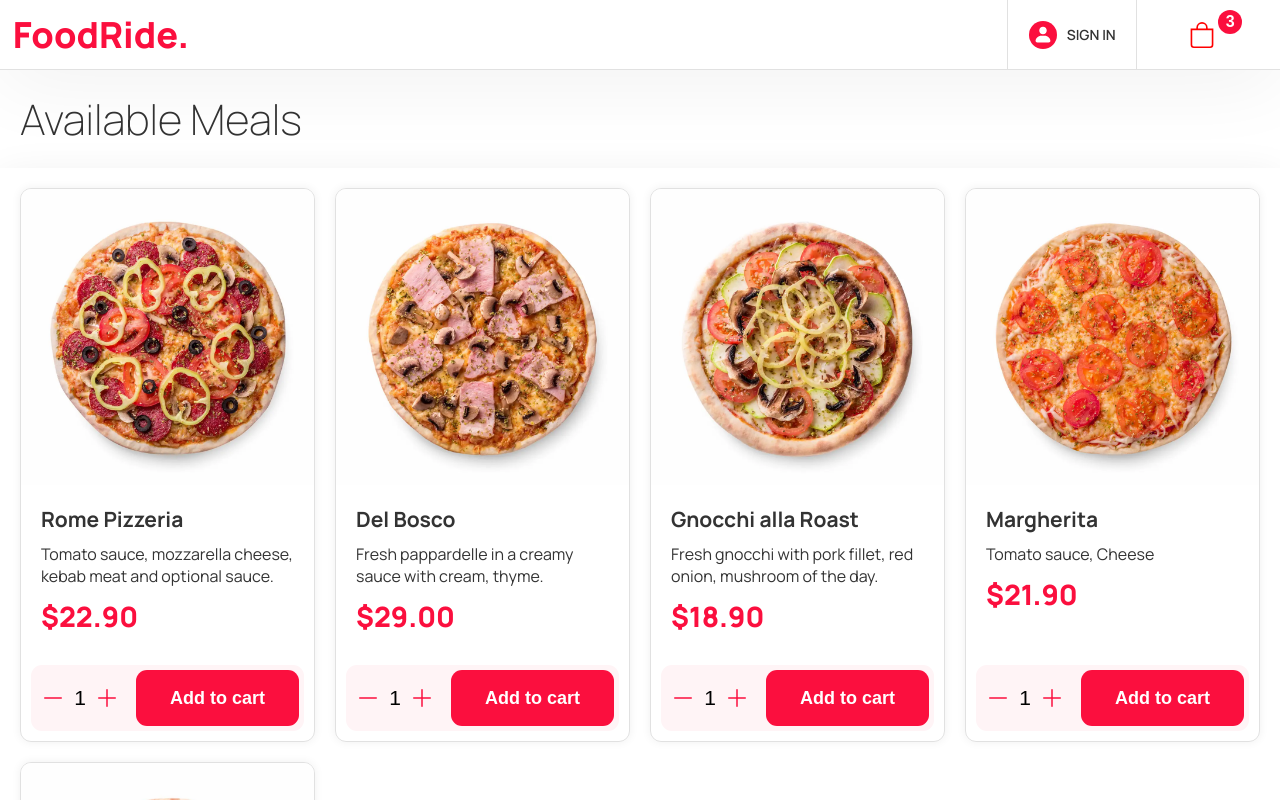
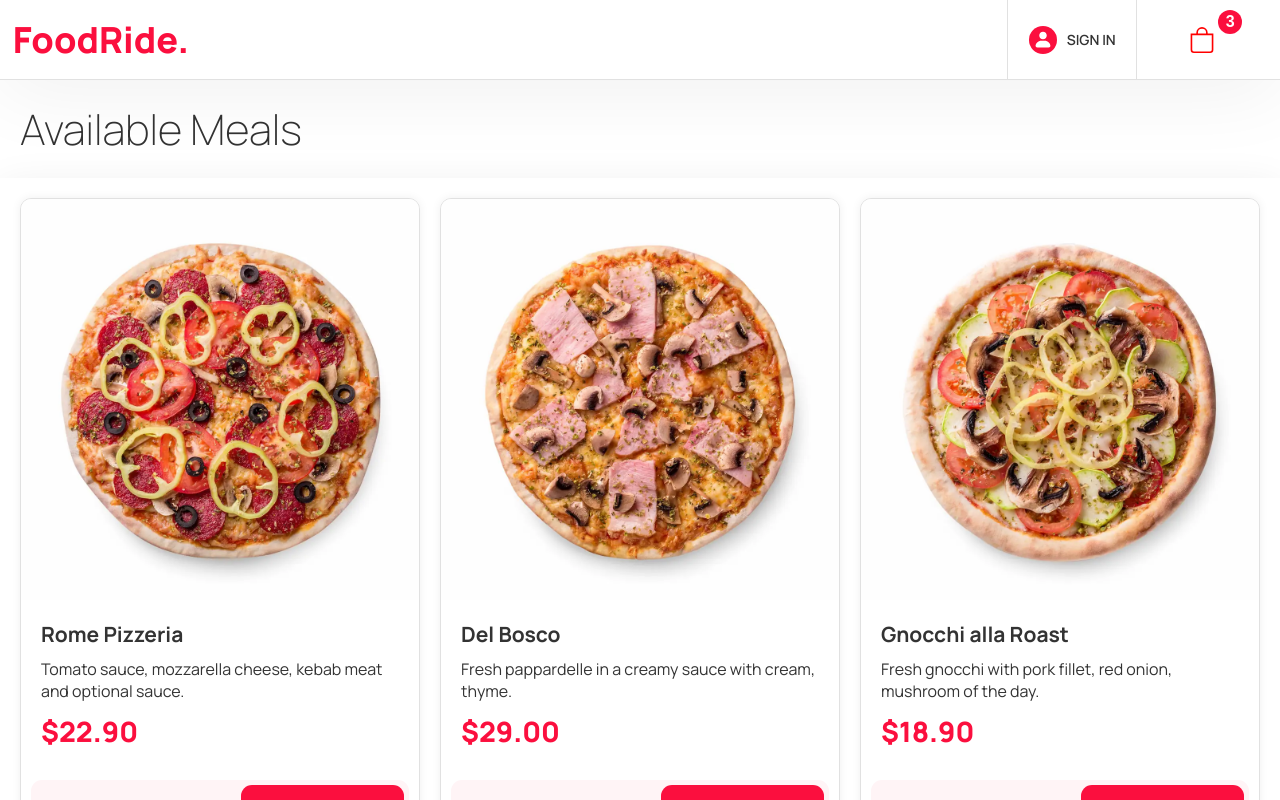
Before and after one commit to Mahyarnafisi/foodride, a React (Create React App) app: page / in a window 1280 px wide. Shown: the top 800 px of the page. Built offline with nearby package versions, Linux system fonts and the light colour scheme.

Commit message:
update style sheet to be more adaptable to devices
-Navbar
-Meals
-MealItemFormInput

```diff
--- a/src/components/cart/Cart.module.css
+++ b/src/components/cart/Cart.module.css
@@ -14,9 +14,9 @@
   z-index: 10;
   /* padding: 2rem; */
   background-color: white;
-  width: 80vw;
+  width: 90vw;
   max-width: 80rem;
-  min-width: 60rem;
+  min-width: 40rem;
   position: fixed;
   top: 50%;
   left: 50%;
--- a/src/components/layouts/Navbar.module.css
+++ b/src/components/layouts/Navbar.module.css
@@ -2,7 +2,7 @@
   width: 100%;
   padding: 0 1vw;
   border-bottom: 1px solid var(--colorTextFade);
-  height: 7rem;
+  height: 8rem;
   display: flex;
   align-items: stretch;
   justify-content: space-between;
--- a/src/components/meals/AvailableMeals.module.css
+++ b/src/components/meals/AvailableMeals.module.css
@@ -1,5 +1,5 @@
 .meals-list {
   display: grid;
-  grid-template-columns: repeat(auto-fit, minmax(26rem, 1fr));
+  grid-template-columns: repeat(auto-fit, minmax(30rem, 1fr));
   grid-gap: 2rem;
 }
--- a/src/components/meals/MealItem/MealItemFormInput.module.css
+++ b/src/components/meals/MealItem/MealItemFormInput.module.css
@@ -2,6 +2,7 @@
   display: flex;
   align-items: center;
   justify-content: center;
+  gap: 2rem;
 }
 .number {
   width: 3rem;
--- a/src/components/meals/Meals.module.css
+++ b/src/components/meals/Meals.module.css
@@ -1,6 +1,6 @@
 .meals {
   width: 100%;
-  margin-top: 7rem;
+  margin-top: 8rem;
 }
 .title {
   font-size: 4.2rem;
--- a/src/index.css
+++ b/src/index.css
@@ -7,7 +7,7 @@
 }
 
 html {
-  font-size: clamp(7px, 1.5vw, 10px);
+  font-size: clamp(7px, 1.3vw, 10px);
   font-family: "Manrope", sans-serif;
 }
 
```
